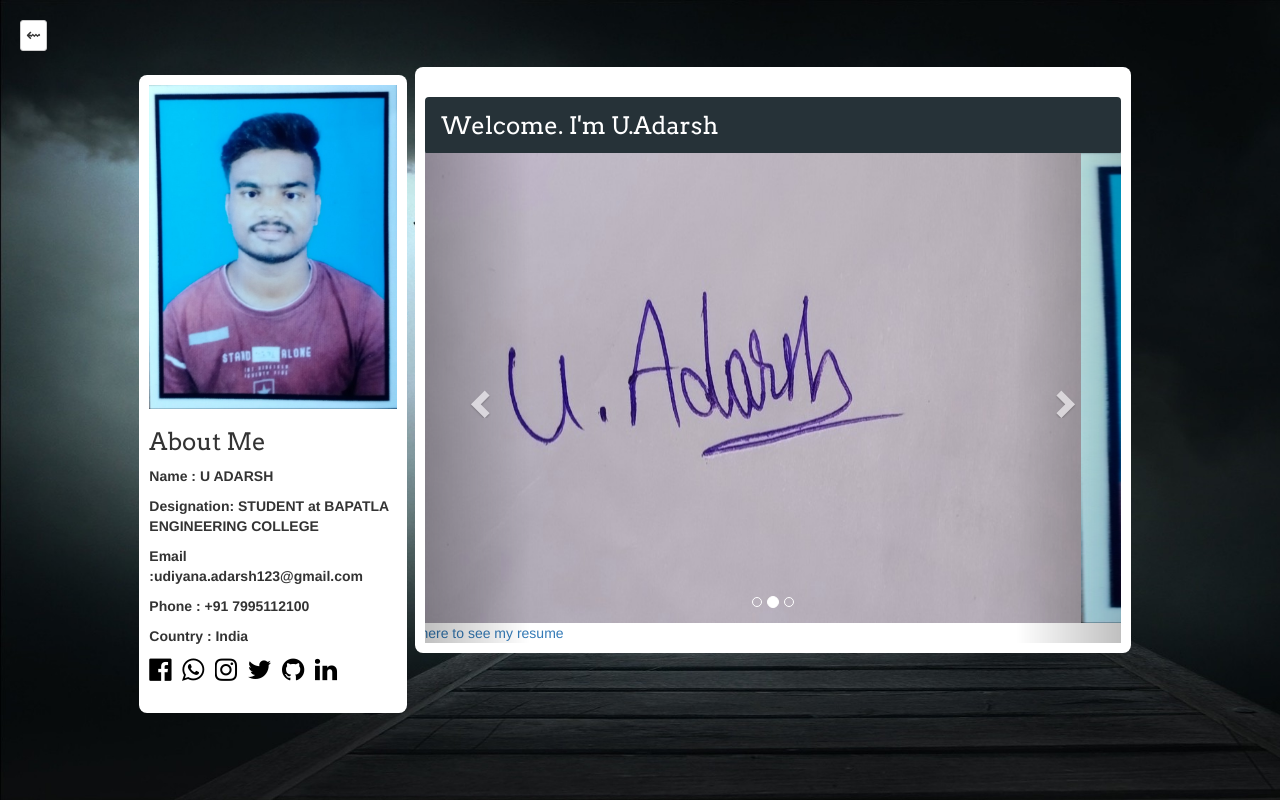
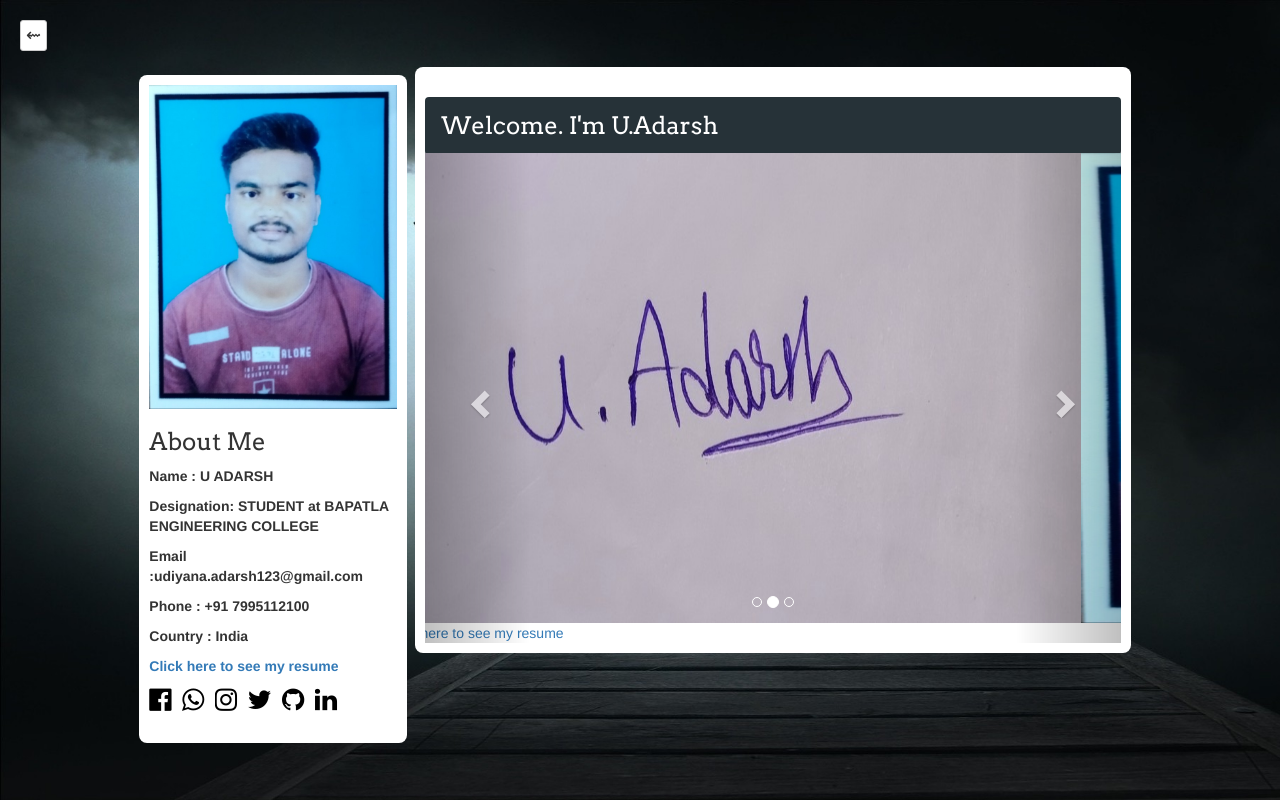
Before and after one commit to Adarsh7995/Adarsh_profile, a plain HTML site: page pro.html in a window 1280 px wide. Drawn offline with nearby package versions, Linux system fonts and the light colour scheme.

Commit message:
Update pro.html

```diff
--- a/pro.html
+++ b/pro.html
@@ -25,7 +25,8 @@
 
         <div class="column">
             <div class="content border-radius-3">
-                <img src="./IMAGES/adarsh_image.jpeg" alt="qis" style="width:100%">
+                <img src="./IMAGES/adarsh_image.jpeg" alt="qis" style="width:100%"><br>
+
 
                 <h3 class="font-arvo">About Me </h3>
                 <label><b>Name :</b> U ADARSH</label><br>
@@ -33,6 +34,7 @@
                 <label><b>Email :</b>udiyana.adarsh123@gmail.com</label><br>
                 <label><b>Phone :</b> +91 7995112100</label><br>
                 <label><b>Country :</b> India</label><br>
+                <label><a href="./IMAGES/Adarsh_resume.pdf">Click here to see my resume</a></label><br>
                 <label>
             <span><a target="_blank" href="https://https://www.facebook.com/aadiaravind.udiyanaaadiaravind" class="social-media-2x"><i class="social-media fa fa-facebook-official ">&nbsp; </i></a></span>
             <span><a target="_blank" href="https://web.whatsapp.com/" class="social-media-2x"><i class="social-media fa fa-whatsapp  ">&nbsp; </i></a></span>
```
